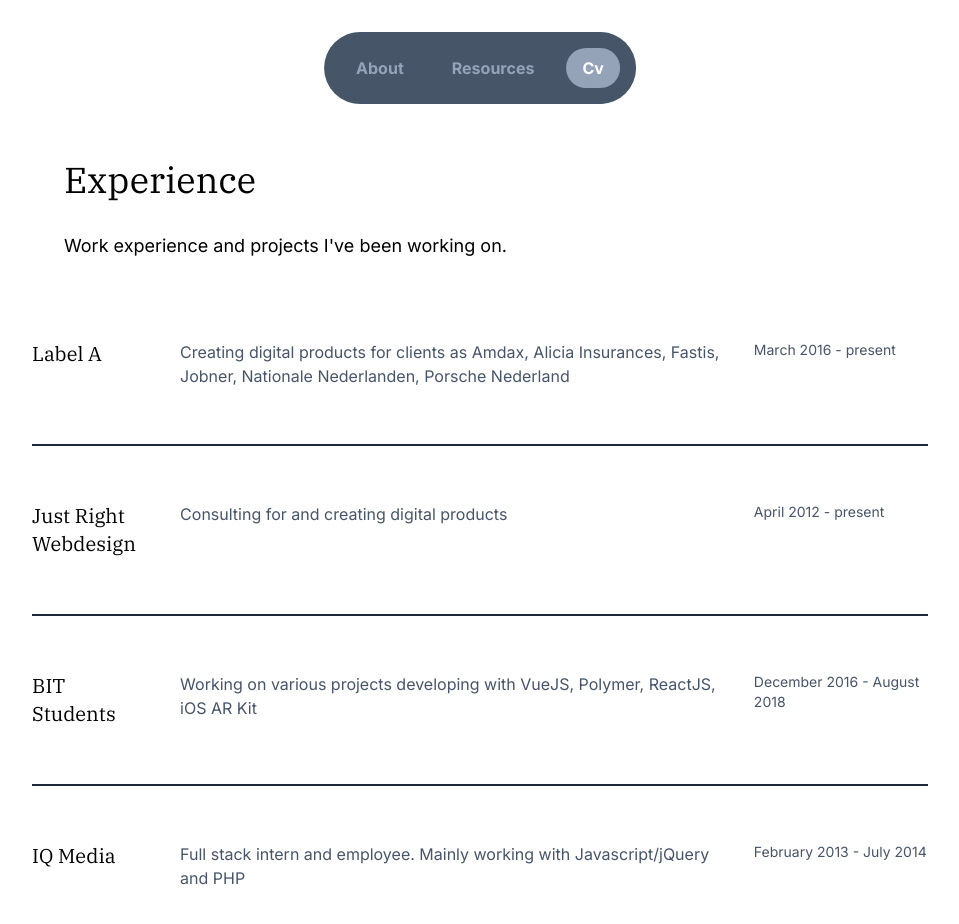
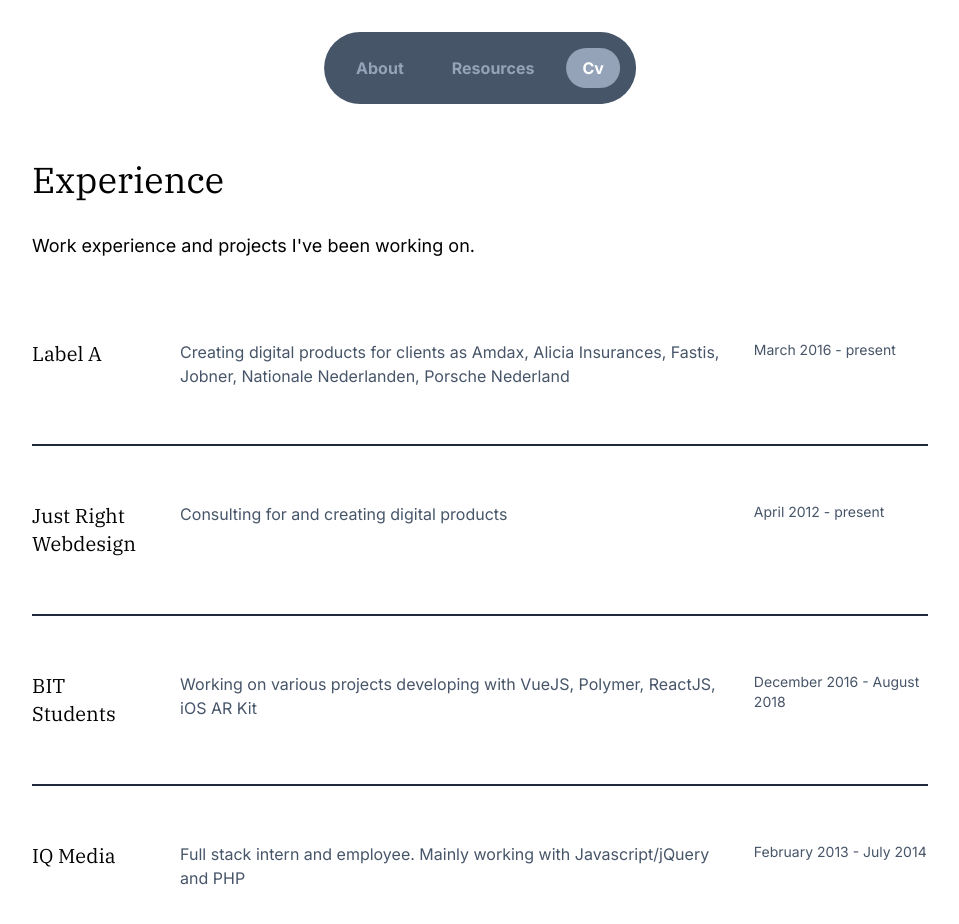
Before and after one commit to rnnyrk/ronnyrook.nl, a Next.js app: page /cv in a window 1280 px wide. Shown: the top 924 px of the page, without its empty margins (160-1119 px from the left). Built offline with nearby package versions, Linux system fonts and the light colour scheme.

Commit message:
Minor styling fixes

```diff
--- a/src/app/cv/page.tsx
+++ b/src/app/cv/page.tsx
@@ -11,7 +11,7 @@ export const metadata = {
 const Cv = () => {
   return (
     <Container>
-      <Container className="md:px-8 mb-20">
+      <Container className="mb-20">
         <Heading>Experience</Heading>
         <p className="mt-8 mb-20 text-lg">Work experience and projects I've been working on.</p>
       </Container>
--- a/src/app/page.tsx
+++ b/src/app/page.tsx
@@ -69,7 +69,7 @@ const Home = () => {
 
       <footer className="mb-8">
         <p className="text-slate-600 text-xs italic">
-          Build with NextJS 13, PNPM, Tailwind, Framer Motion and TypeScript
+          Build with NextJS 13 (app dir/RSC), PNPM, Tailwind, Framer Motion and TypeScript
         </p>
       </footer>
     </Container>
```
